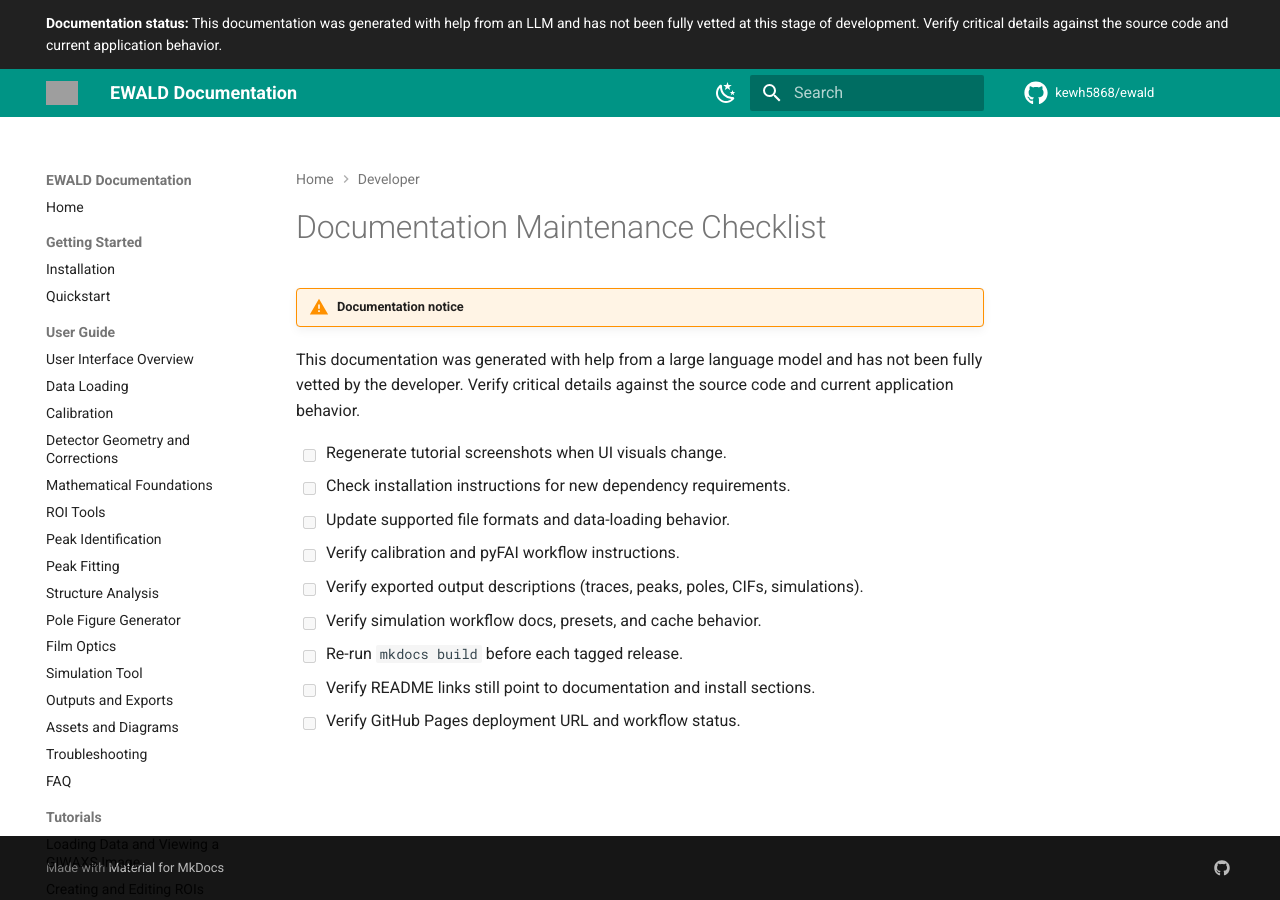
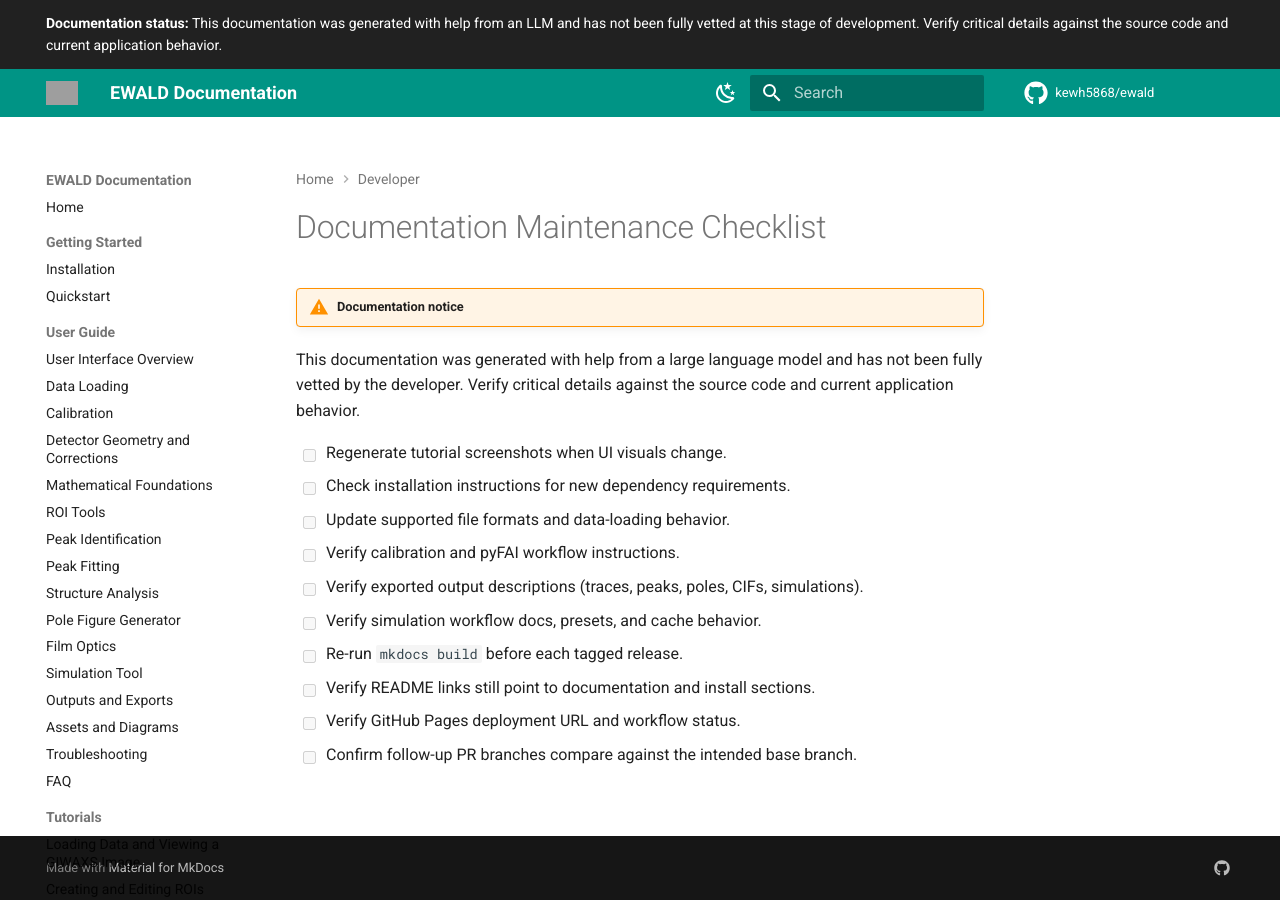
Before and after one commit to kewh5868/ewald, an MkDocs documentation site: the page built from docs/developer/maintenance-checklist.md, in a window 1280 px wide. Built offline with MkDocs 1.6.1 and Material for MkDocs 9.7.7, drawn with Linux system fonts in a browser that asks for light colours; comment, search, counter and statistics services are not loaded; grey boxes are pictures that could not be loaded.

Commit message:
docs: refresh maintenance checklist

```diff
--- a/docs/developer/maintenance-checklist.md
+++ b/docs/developer/maintenance-checklist.md
@@ -12,3 +12,4 @@ This documentation was generated with help from a large language model and has n
 - [ ] Re-run `mkdocs build` before each tagged release.
 - [ ] Verify README links still point to documentation and install sections.
 - [ ] Verify GitHub Pages deployment URL and workflow status.
+- [ ] Confirm follow-up PR branches compare against the intended base branch.
```
